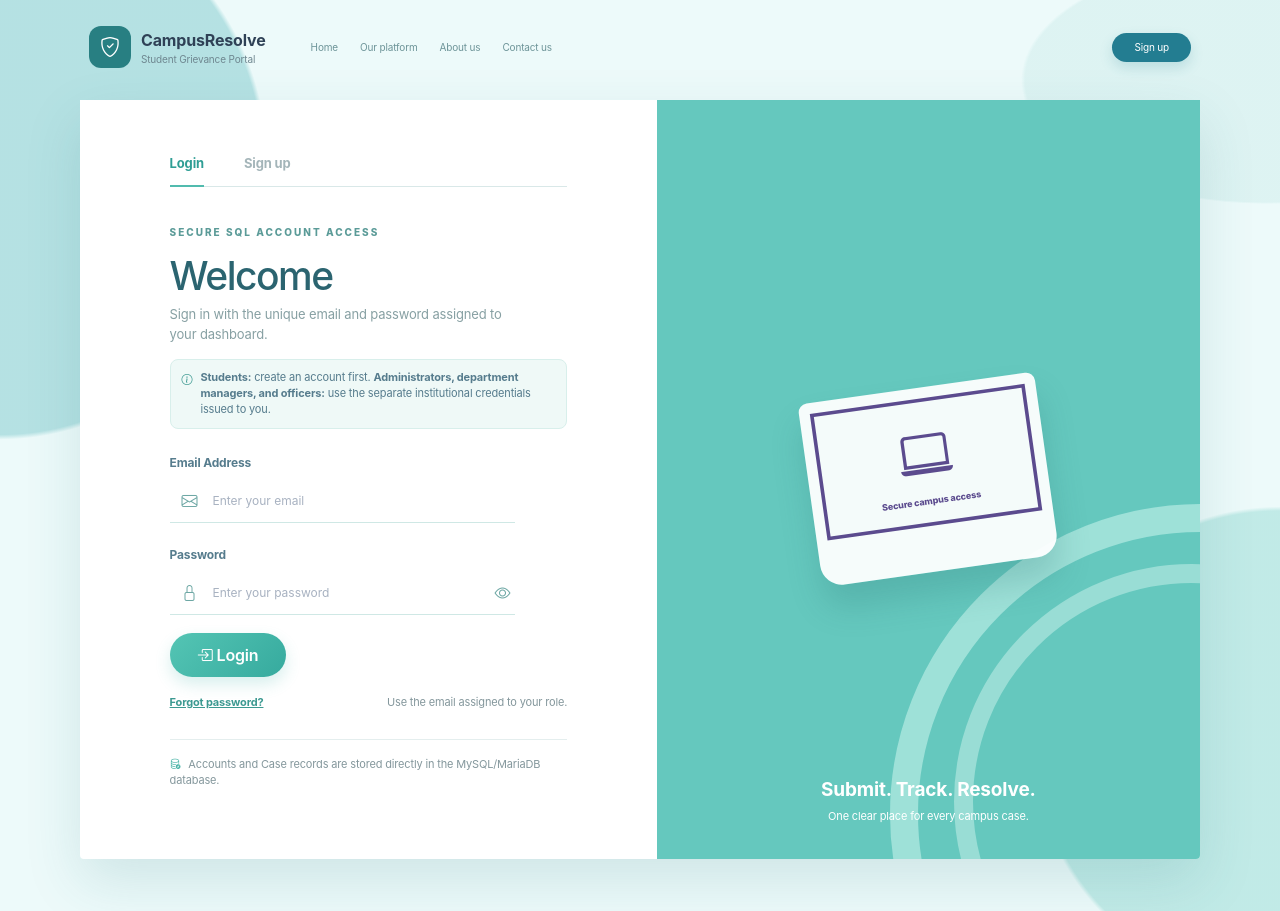
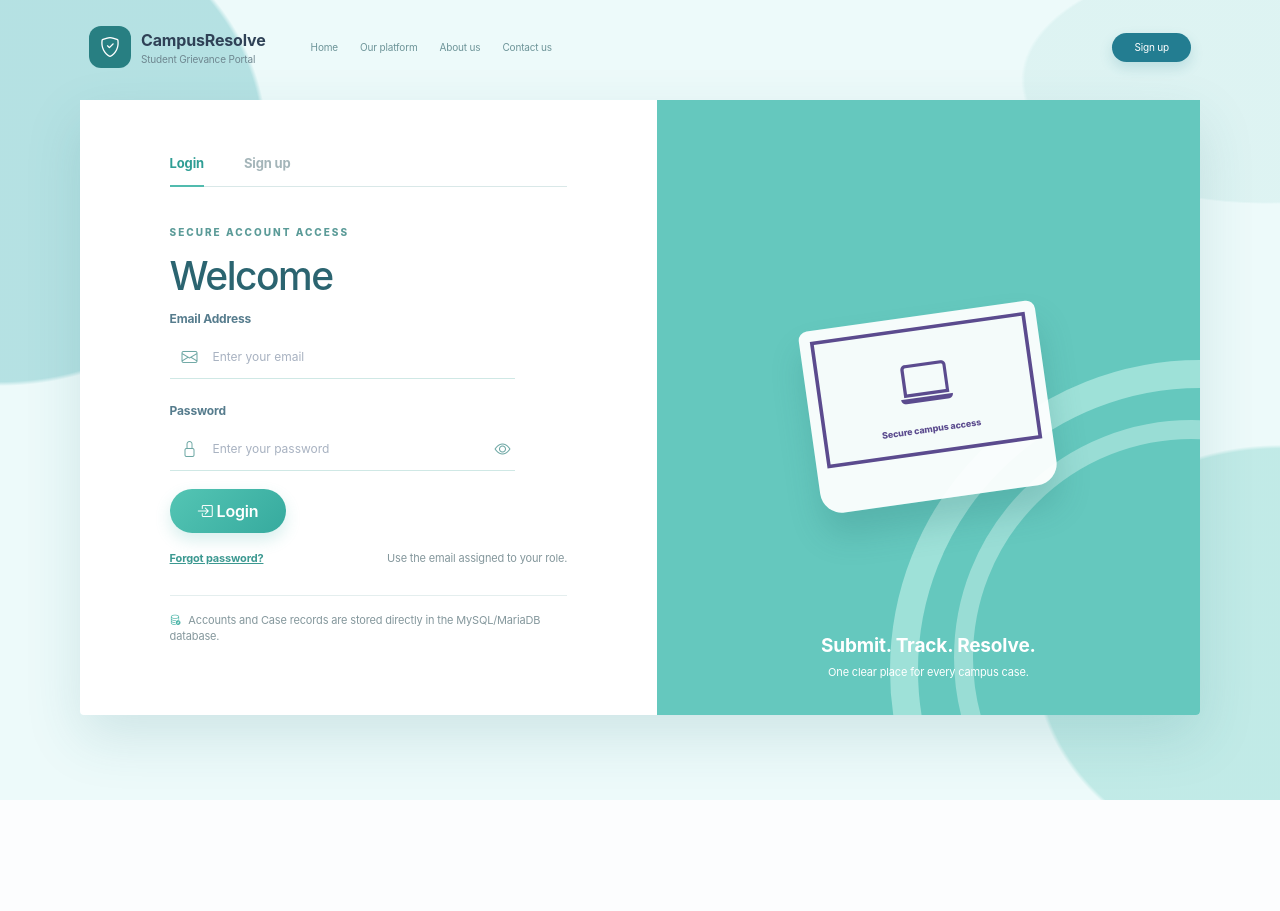
Before and after one commit to Shubh0o7/complaint-management-system, a PHP site: page /login.php in a window 1280 px wide. After the commit the page ends 800 px from the top, so only its background shows below. Run offline with PHP 8.4, Linux system fonts and the light colour scheme; some libraries are stand-ins or nearby versions.

Commit message:
copy: simplify login interface

```diff
--- a/login.php
+++ b/login.php
@@ -24,8 +24,7 @@ if (isset($_SESSION['user_id'])) {
         <section class="campus-auth-card">
             <div class="campus-auth-form">
                     <div class="campus-auth-tabs"><a class="active" href="login.php">Login</a><a href="register.php">Sign up</a></div>
-                    <p class="campus-eyebrow">SECURE SQL ACCOUNT ACCESS</p><h1>Welcome</h1><p class="campus-auth-subtitle">Sign in with the unique email and password assigned to your dashboard.</p>
-                        <div class="campus-role-note"><i class="bi bi-info-circle"></i><span><strong>Students:</strong> create an account first. <strong>Administrators, department managers, and officers:</strong> use the separate institutional credentials issued to you.</span></div>
+                    <p class="campus-eyebrow">SECURE ACCOUNT ACCESS</p><h1>Welcome</h1>
                         <!-- Dynamic message container -->
                         <div id="loginMessage" class="d-none"></div>
                         <form id="loginForm" novalidate>
```
